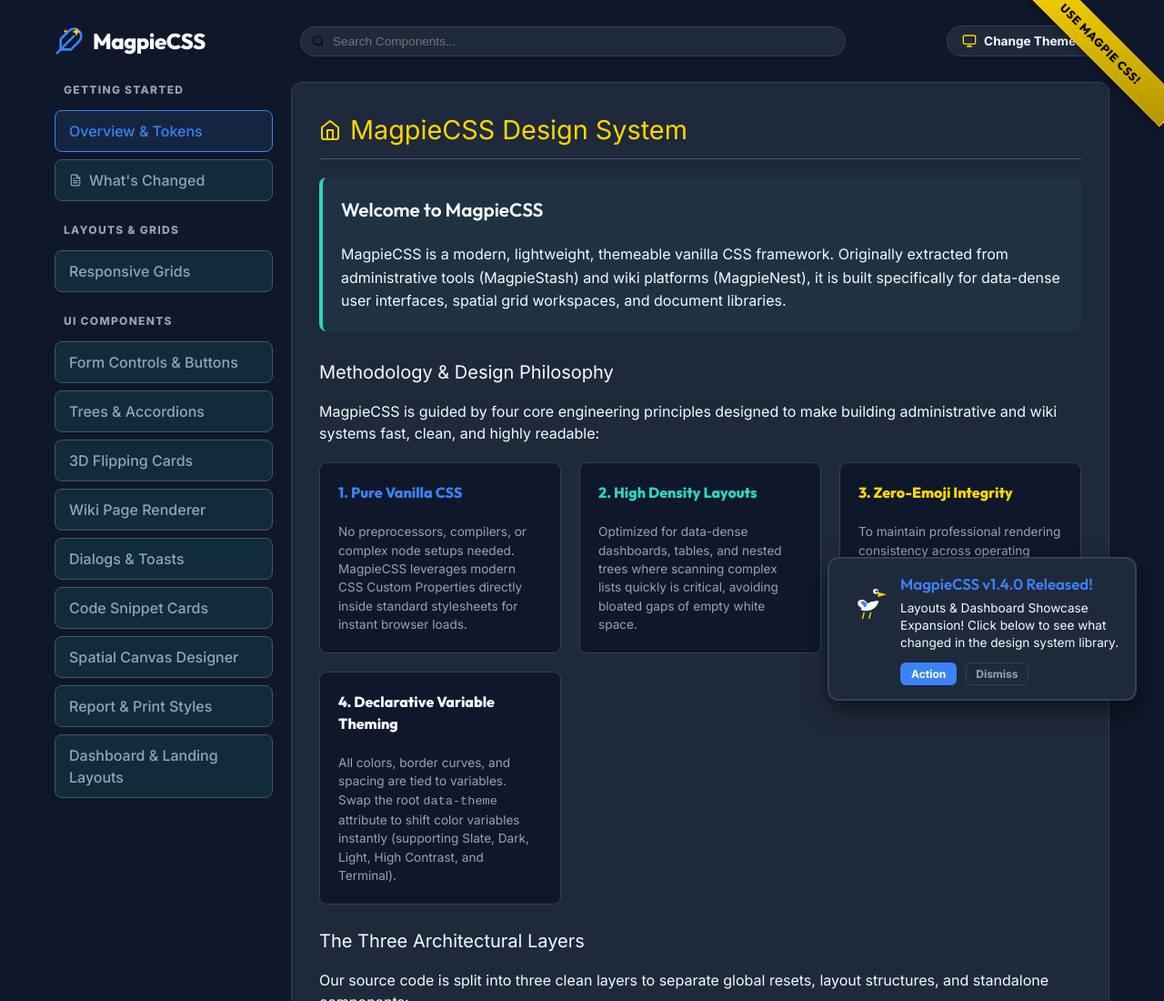
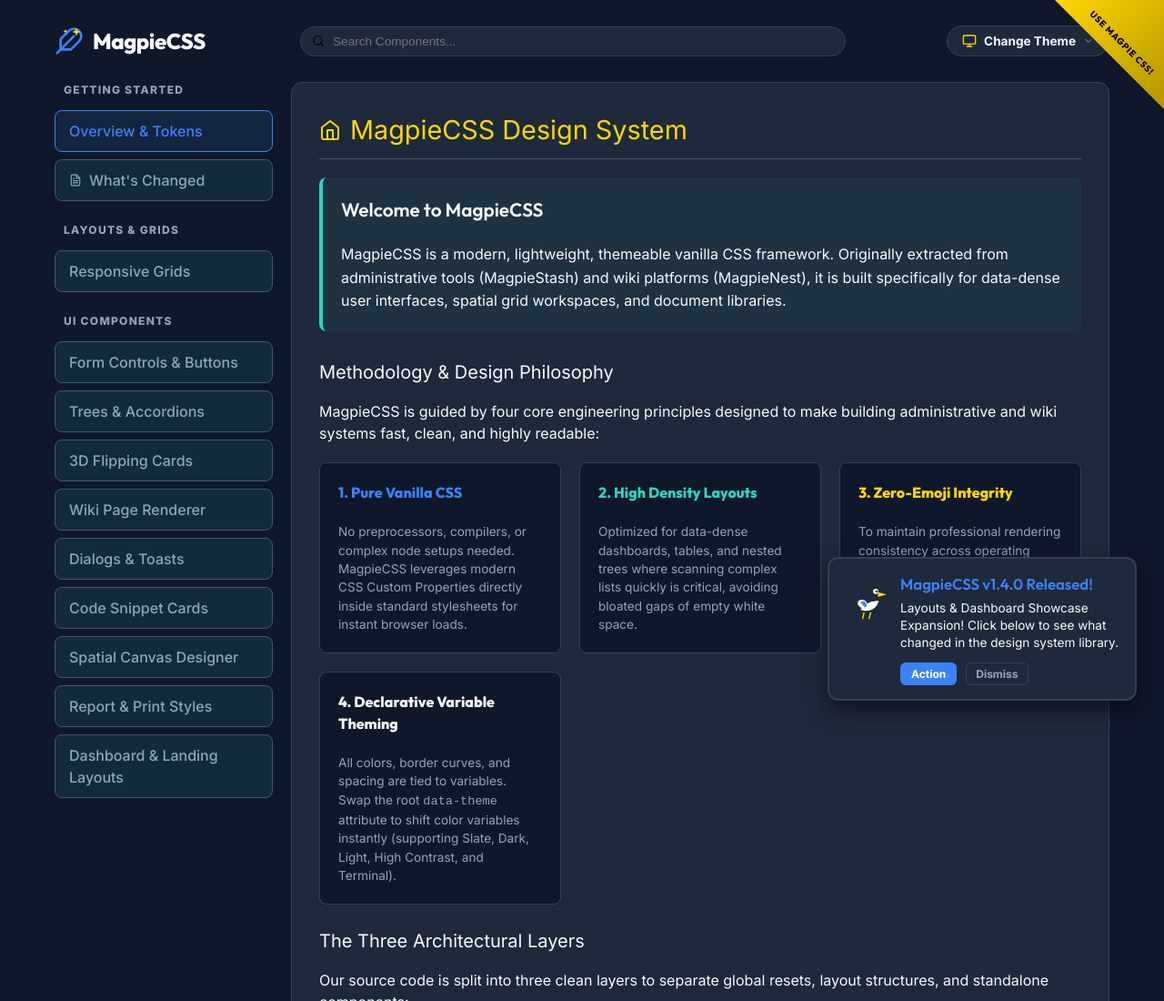
Before and after one commit to derekarronblackburn/magpieCss, a plain HTML site: page index.html in a window 1280 px wide. Shown: the top 1100 px of the page at 91% size. Drawn offline with Linux system fonts and the light colour scheme.

Commit message:
Change corner CTA banner to a modern clip-path corner triangle layout

```diff
--- a/index.html
+++ b/index.html
@@ -33,7 +33,9 @@
 
 <!-- GitHub Ribbon CTA -->
 <div class="github-ribbon hide-print">
-    <a href="https://github.com/derekarronblackburn/magpieCss" target="_blank">Use Magpie CSS!</a>
+    <a href="https://github.com/derekarronblackburn/magpieCss" target="_blank">
+        <span class="github-ribbon-text">Use Magpie CSS!</span>
+    </a>
 </div>
 
 <div class="container app-layout">
--- a/showcase.css
+++ b/showcase.css
@@ -178,44 +178,51 @@
     to { opacity: 1; transform: translateY(0); }
 }
 
-/* --- 45-Degree Corner Ribbon CTA --- */
+/* --- Corner Triangle CTA --- */
 .github-ribbon {
     position: fixed;
     top: 0;
     right: 0;
-    width: 150px;
-    height: 150px;
-    overflow: hidden;
+    width: 120px;
+    height: 120px;
     z-index: 99999;
     pointer-events: none;
 }
 
 .github-ribbon a {
     position: absolute;
-    top: 30px;
-    right: -40px;
-    width: 220px;
-    padding: 8px 0;
+    top: 0;
+    right: 0;
+    width: 100%;
+    height: 100%;
     background: linear-gradient(135deg, var(--gold) 0%, #b29400 100%);
-    color: #05070a;
-    font-family: 'Outfit', sans-serif;
-    font-weight: 800;
-    font-size: 0.8rem;
-    text-align: center;
-    text-transform: uppercase;
+    clip-path: polygon(100% 0, 0 0, 100% 100%);
+    pointer-events: auto;
+    display: flex;
+    align-items: center;
+    justify-content: center;
     text-decoration: none;
-    transform: rotate(45deg);
-    box-shadow: 0 4px 10px rgba(0, 0, 0, 0.3);
-    pointer-events: auto;
-    display: block;
-    transition: all 0.2s ease-in-out;
-    border: 1px solid rgba(255, 255, 255, 0.2);
-    letter-spacing: 0.05rem;
+    transition: all 0.3s cubic-bezier(0.4, 0, 0.2, 1);
+    border: none;
 }
 
 .github-ribbon a:hover {
     background: linear-gradient(135deg, var(--secondary) 0%, #1fb19f 100%);
+}
+
+.github-ribbon-text {
     color: #05070a;
-    box-shadow: 0 6px 15px rgba(45, 212, 191, 0.4);
-    top: 32px;
+    font-family: 'Outfit', sans-serif;
+    font-weight: 800;
+    font-size: 0.62rem;
+    text-transform: uppercase;
+    letter-spacing: 0.05rem;
+    white-space: nowrap;
+    transform: rotate(45deg) translateY(-18px);
+    transition: all 0.3s cubic-bezier(0.4, 0, 0.2, 1);
+    pointer-events: none;
 }
+
+.github-ribbon a:hover .github-ribbon-text {
+    transform: rotate(45deg) translateY(-14px) scale(1.05);
+}
```
